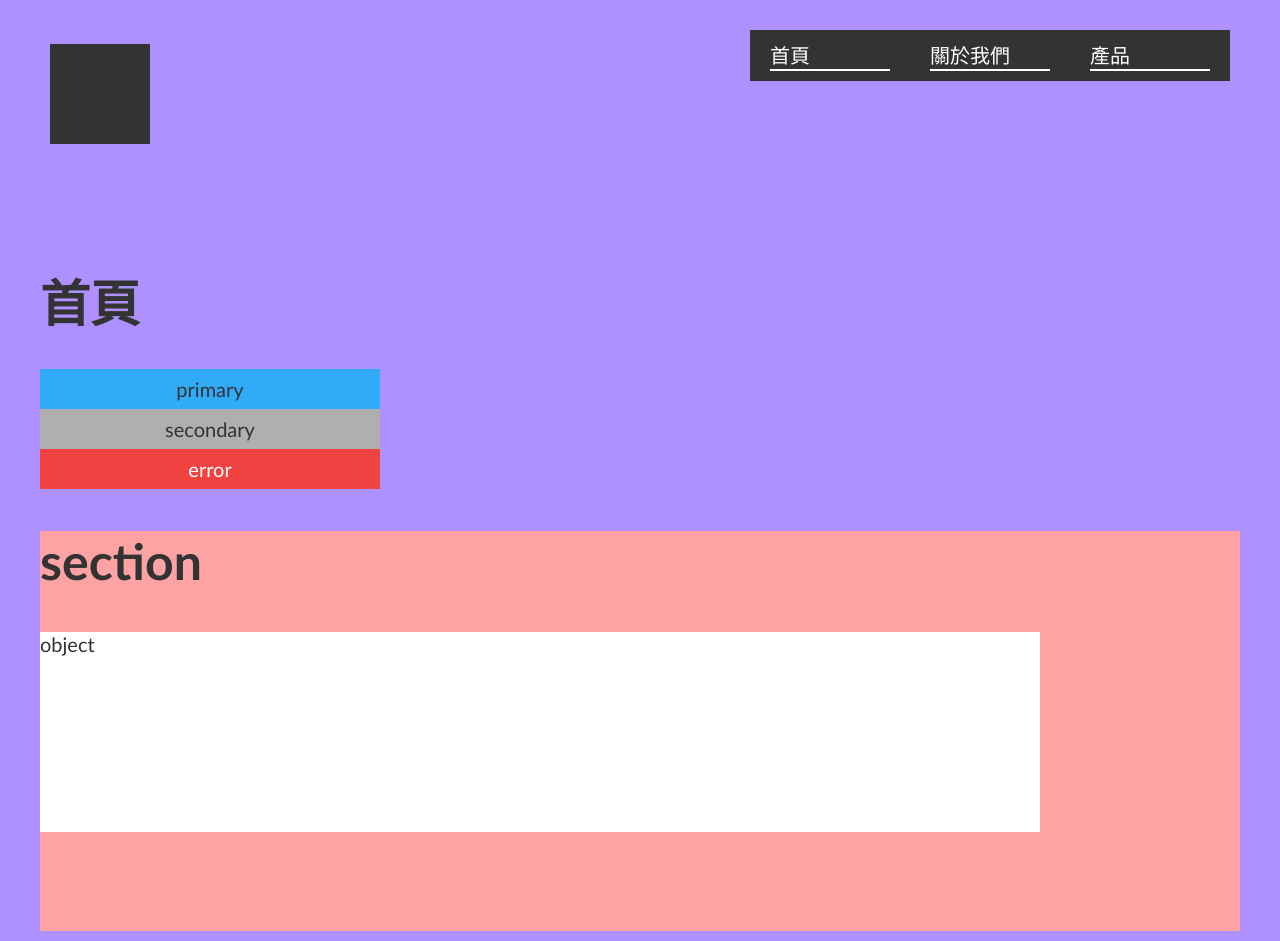
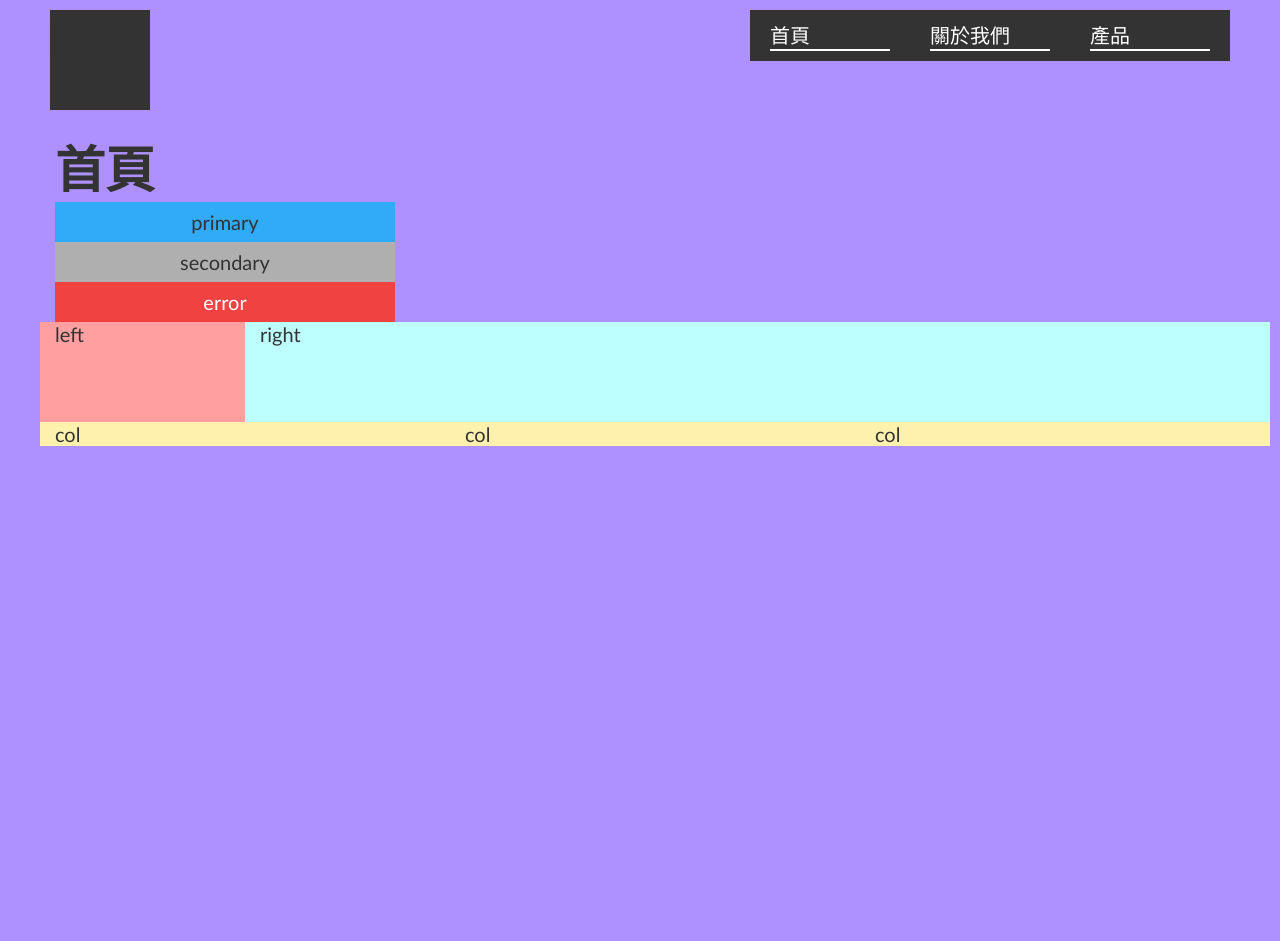
Before and after one commit to sexfat/chd102, a website: page index.html in a window 1280 px wide. After the commit the page ends 800 px from the top, so only its background shows below. Drawn offline with Linux system fonts and the light colour scheme.

Commit message:
finish for

```diff
--- a/index.html
+++ b/index.html
@@ -24,8 +24,19 @@
        <div class="btn secondary">secondary</div>
        <div class="btn error">error</div>
     <section>
-        <h1>section</h1>
-        <div class="box left-16 top-20">object</div>
+        <div class="row">
+            <div class="col-2 col-xl-6 col-md-12 h100 left">left</div>
+            <div class="col-10 col-xl-6 col-md-12 h100 right">right</div>
+        </div>
+        <div class="row">
+             <div class="col-4 col-xl-6 col-md-12">col</div>
+             <div class="col-4 col-xl-6 col-md-12">col</div>
+             <div class="col-4 col-xl-6 col-md-12">col</div>
+        </div>
+
+
+
+
     </section>
 
 
--- a/sass/base/_color.scss
+++ b/sass/base/_color.scss
@@ -4,3 +4,4 @@ $linkColor : #fff;
 $btnTextColor : #fff;
 
 $bg : #333;
+$colbg : #fdf1ad
--- a/sass/component/_grid.scss
+++ b/sass/component/_grid.scss
@@ -1,148 +1,42 @@
-// * {
-//     margin: 0;
-//     padding: 0;
-// }
-// .container {
-//     max-width: 1200px;
-//     margin: auto;
-//     padding-left: 15px;
-//     padding-right: 15px;
-// }
-// .row {
-//     display: flex;
-//     flex-wrap: wrap;
-//     margin-left: -15px;
-//     margin-right: -15px;
-// }
-// [class*='col-'],
-// .col{
-//     padding-left: 15px;
-//     padding-right: 15px;
-//     box-sizing: border-box;
-// }
+* {
+    margin: 0;
+    padding: 0;
+}
+.container {
+    max-width: 1200px;
+    margin: auto;
+    width: 100%;
+    padding-left: 15px;
+    padding-right: 15px;
+    .row {
+        display: flex;
+        flex-wrap: wrap;
+        margin-left: -15px;
+        margin-right: -15px;
+    }
+    [class*='col-'],
+   .col{
+    padding-left: 15px;
+    padding-right: 15px;
+    box-sizing: border-box;
+}
+}
 
 
-// // @include grid(12);
 
-// @media screen and (min-width:768px){
-//     .col-md-1 { width: 8.333333%;}
-//     .col-md-2 { width: 16.666666%;}
-//     .col-md-3 { width: 25%;}
-//     .col-md-4 {width: 33.333333%;}
-//     .col-md-5 { width: 41.666666%;}
-//     .col-md-6 { width: 50%;}
-//     .col-md-7 { width: 58.333333%;}
-//     .col-md-8 { width: 66.666666%;}
-//     .col-md-9 { width: 75%;}
-//     .col-md-10 { width: 83.333333%;}
-//     .col-md-11 { width: 91.666666%;}
-//     .col-md-12 {width: 100%;}
-// }
-// @media screen and (min-width:1024px){
-//     .col-lg-1 { width: 8.333333%;}
-//     .col-lg-2 { width: 16.666666%;}
-//     .col-lg-3 { width: 25%;}
-//     .col-lg-4 {width: 33.333333%;}
-//     .col-lg-5 { width: 41.666666%;}
-//     .col-lg-6 { width: 50%;}
-//     .col-lg-7 { width: 58.333333%;}
-//     .col-lg-8 { width: 66.666666%;}
-//     .col-lg-9 { width: 75%;}
-//     .col-lg-10 { width: 83.333333%;}
-//     .col-lg-11 { width: 91.666666%;}
-//     .col-lg-12 {width: 100%;}
-// }
-// @media screen and (min-width:1200px){
-//     .col-xl-1 { width: 8.333333%;}
-//     .col-xl-2 { width: 16.666666%;}
-//     .col-xl-3 { width: 25%;}
-//     .col-xl-4 {width: 33.333333%;}
-//     .col-xl-5 { width: 41.666666%;}
-//     .col-xl-6 { width: 50%;}
-//     .col-xl-7 { width: 58.333333%;}
-//     .col-xl-8 { width: 66.666666%;}
-//     .col-xl-9 { width: 75%;}
-//     .col-xl-10 { width: 83.333333%;}
-//     .col-xl-11 { width: 91.666666%;}
-//     .col-xl-12 {width: 100%;}
-// }
-// /* --------------------------------------- */
-// .row-cols-1 .col{
-//     width: 100%;
-// }
-// .row-cols-2 .col{
-//     width: 50%;
-// }
-// .row-cols-3 .col{
-//     width: 33.3333%;
-// }
-// .row-cols-4 .col{
-//     width: 25%;
-// }
-// .row-cols-5 .col{
-//     width: 20%;
-// }
-// .row-cols-6 .col{
-//     width: 16.6667%;
-// }
+//桌機
+@include grid(12);
 
-// @media screen and (min-width:726px){
-// .row-cols-md-1 .col{
-//     width: 100%;
-// }
-// .row-cols-md-2 .col{
-//     width: 50%;
-// }
-// .row-cols-md-3 .col{
-//     width: 33.3333%;
-// }
-// .row-cols-md-4 .col{
-//     width: 25%;
-// }
-// .row-cols-md-5 .col{
-//     width: 20%;
-// }
-// .row-cols-md-6 .col{
-//     width: 16.6667%;
-// }
-// }
-// @media screen and (min-width:1024px){
-//     .row-cols-lg-1 .col{
-//     width: 100%;
-// }
-// .row-cols-lg-2 .col{
-//     width: 50%;
-// }
-// .row-cols-lg-3 .col{
-//     width: 33.3333%;
-// }
-// .row-cols-lg-4 .col{
-//     width: 25%;
-// }
-// .row-cols-lg-5 .col{
-//     width: 20%;
-// }
-// .row-cols-lg-6 .col{
-//     width: 16.6667%;
-// }
-// }
-// @media screen and (min-width:1200px){
-//     .row-cols-xl-1 .col{
-//     width: 100%;
-// }
-// .row-cols-xl-2 .col{
-//     width: 50%;
-// }
-// .row-cols-xl-3 .col{
-//     width: 33.3333%;
-// }
-// .row-cols-xl-4 .col{
-//     width: 25%;
-// }
-// .row-cols-xl-5 .col{
-//     width: 20%;
-// }
-// .row-cols-xl-6 .col{
-//     width: 16.6667%;
-// }
-// }
+//平板
+@include t(){
+    @include grid(12, xl)
+}
+
+
+//手機
+@include m(){
+    @include grid(12, md)
+}
+
+
+/* --------------------------------------- */
--- a/sass/layout/_body.scss
+++ b/sass/layout/_body.scss
@@ -44,27 +44,15 @@ body {
   // }
  }
 
+.h100 {
+  height: 100px;
+}
 
+.left {
+   background-color: #ff9f9f;
+}
 
+.right {
 
- .container {
-   padding-top: 100px;
-
-   section {
-      @include layout(1920){
-       height: 400px
-
-      };
-      background-color: #fea3a3;
-   }
-
-
-
- }
-
- @include m(){
-
-
-
-
- }
+  background-color: #bcfffe;
+}
--- a/sass/mixin/_all.scss
+++ b/sass/mixin/_all.scss
@@ -93,12 +93,14 @@
     @for $i from 1 through $num {
         @if $breakpoint == null {
       .col-#{$i} {
-         width: ($i / 12) * 100%;
+         width: ($i / $num) * 100%;
+         background-color: $colbg;
       }
         }
         @else {
          .col-#{$breakpoint}-#{$i} {
-            width: ($i / 12) * 100%;
+            width: ($i / $num) * 100%;
+            background-color: $colbg;
          }
         }
     }
@@ -106,14 +108,6 @@
 
 
 
-@include m(){
-    @include grid(12, md)
-}
-
-@include t(){
-    @include grid(12, xl)
-}
-
 
 
 
```
Also changed, not shown: css/style.css, sass/style.scss (line endings or trailing spaces), 1 other file.
